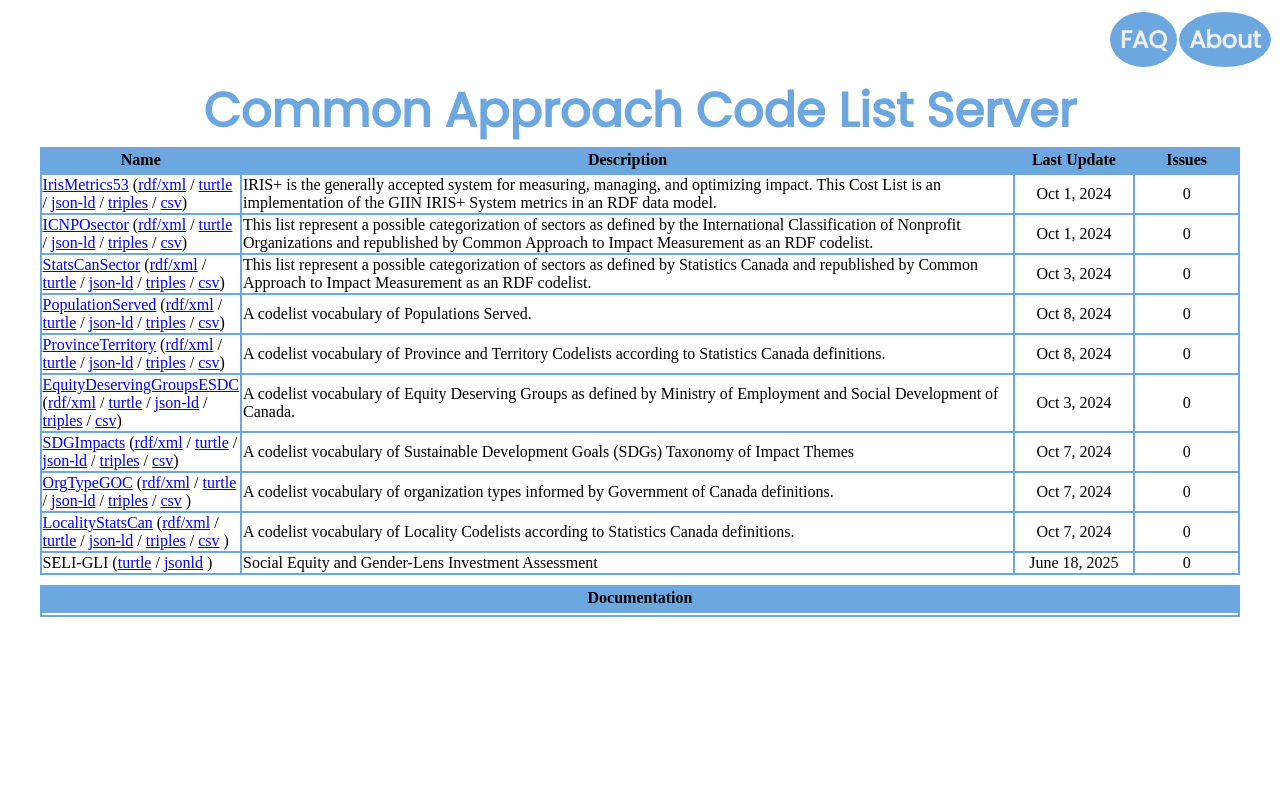
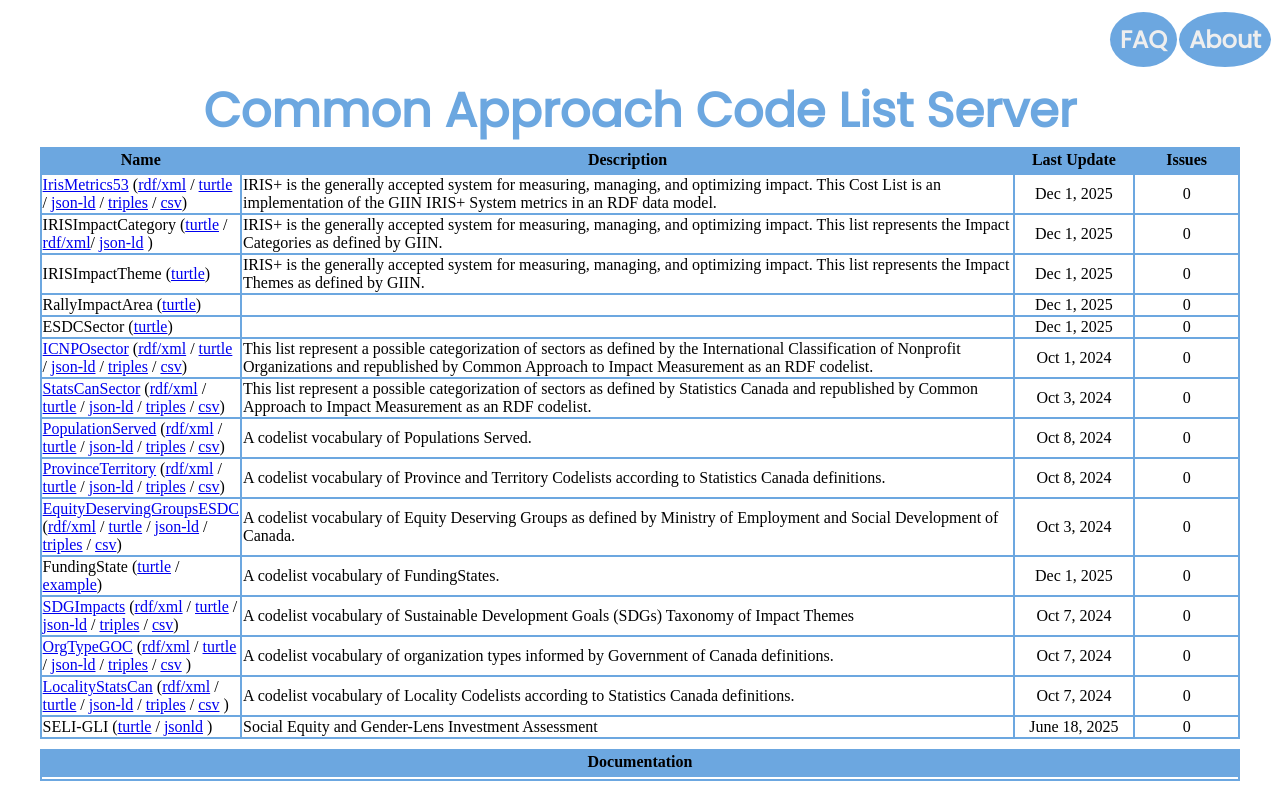
Before and after one commit to commonapproach/CodeLists, a PHP site: page / in a window 1280 px wide. Run offline with PHP 8.4, Linux system fonts and the light colour scheme; lists and menus that the app fills with data are empty.

Commit message:
refs #14: Update index.php to reflect new locations of CodeLists without subdirectories, adding a few missing IRIS+ Impact CodeLists to the index.

```diff
--- a/index.php
+++ b/index.php
@@ -93,63 +93,98 @@
   <th style="width:10px; text-align: center;">Issues</th>
  </tr>
  <tr>
-  <td><a href="IrisMetrics/IrisMetric53-en.html">IrisMetrics53</a> (<a href="IrisMetrics/IrisMetric53.owl">rdf/xml</a> / <a href="IrisMetrics/IrisMetric53.ttl">turtle</a> / <a href="IrisMetrics/IrisMetric53.jsonld">json-ld</a> / <a href="IrisMetrics/IrisMetric53.nt">triples</a> / <a href="IrisMetrics/IrisMetric53.csv">csv</a>)</td>
+  <td><a href="IrisMetric53-en.html">IrisMetrics53</a> (<a href="IrisMetric53.owl">rdf/xml</a> / <a href="IrisMetric53.ttl">turtle</a> / <a href="IrisMetric53.jsonld">json-ld</a> / <a href="IrisMetric53.nt">triples</a> / <a href="IrisMetric53.csv">csv</a>)</td>
   <td>IRIS+ is the generally accepted system for measuring, managing, and optimizing impact. This Cost List is an implementation of the GIIN IRIS+ System metrics in an RDF data model.
   </td>
-  <td style="text-align: center;">Oct 1, 2024</td>
+  <td style="text-align: center;">Dec 1, 2025</td>
   <td style="text-align: center;">0</td>
  </tr>
  <tr>
-  <td><a href="ICNPOsector/ICNPOsector-en.html">ICNPOsector</a> (<a href="ICNPOsector/ICNPOsector.owl">rdf/xml</a> / <a href="ICNPOsector/ICNPOsector.ttl">turtle</a> / <a href="ICNPOsector/ICNPOsector.jsonld">json-ld</a> / <a href="ICNPOsector/ICNPOsector.nt">triples</a> / <a href="ICNPOsector/ICNPOsector.csv">csv</a>)</td>
+  <td>IRISImpactCategory (<a href="IRISImpactCategory.ttl">turtle</a> / <a href="IRISImpactCategories.rdf">rdf/xml</a>/ <a href="IRISImpactCategories.jsonld">json-ld</a>  )</td>
+  <td>IRIS+ is the generally accepted system for measuring, managing, and optimizing impact. This list represents the Impact Categories as defined by GIIN.</td>
+  </td>
+  <td style="text-align: center;">Dec 1, 2025</td>
+  <td style="text-align: center;">0</td>
+ </tr>
+ <tr>
+  <td>IRISImpactTheme (<a href="IRISImpactTheme.ttl">turtle</a>)</td>
+  <td>IRIS+ is the generally accepted system for measuring, managing, and optimizing impact. This list represents the Impact Themes as defined by GIIN.</td>
+  </td>
+  <td style="text-align: center;">Dec 1, 2025</td>
+  <td style="text-align: center;">0</td>
+ </tr>
+ <tr>
+  <td>RallyImpactArea (<a href="RallyImpactArea.ttl">turtle</a>)</td>
+  <td>
+  </td>
+  <td style="text-align: center;">Dec 1, 2025</td>
+  <td style="text-align: center;">0</td>
+ </tr>
+ <tr>
+  <td>ESDCSector (<a href="ESDCSector.ttl">turtle</a>)</td>
+  <td>
+  </td>
+  <td style="text-align: center;">Dec 1, 2025</td>
+  <td style="text-align: center;">0</td>
+ </tr>
+ <tr>
+  <td><a href="ICNPOsector-en.html">ICNPOsector</a> (<a href="ICNPOsector.owl">rdf/xml</a> / <a href="ICNPOsector.ttl">turtle</a> / <a href="ICNPOsector.jsonld">json-ld</a> / <a href="ICNPOsector.nt">triples</a> / <a href="ICNPOsector.csv">csv</a>)</td>
   <td>This list represent a possible categorization of sectors as defined by the International Classification of Nonprofit Organizations
     and republished by Common Approach to Impact Measurement as an RDF codelist.</td>
   <td style="text-align: center;">Oct 1, 2024</td>
   <td style="text-align: center;">0</td>
  </tr>
  <tr>
-  <td><a href="StatsCanSector/StatsCanSector-en.html">StatsCanSector</a> (<a href="StatsCanSector/StatsCanSector.owl">rdf/xml</a> / <a href="StatsCanSector/StatsCanSector.ttl">turtle</a> / <a href="StatsCanSector/StatsCanSector.jsonld">json-ld</a> / <a href="StatsCanSector/StatsCanSector.nt">triples</a> / <a href="StatsCanSector/StatsCanSector.csv">csv</a>)</td>
+  <td><a href="StatsCanSector-en.html">StatsCanSector</a> (<a href="StatsCanSector.owl">rdf/xml</a> / <a href="StatsCanSector.ttl">turtle</a> / <a href="StatsCanSector.jsonld">json-ld</a> / <a href="StatsCanSector.nt">triples</a> / <a href="StatsCanSector.csv">csv</a>)</td>
   <td>This list represent a possible categorization of sectors as defined by Statistics Canada and republished by Common Approach to Impact Measurement as an RDF codelist.</td>
   <td style="text-align: center;">Oct 3, 2024</td>
   <td style="text-align: center;">0</td>
  </tr>
 
  <tr>
-  <td><a href="PopulationServed/PopulationServed-en.html">PopulationServed</a> (<a href="PopulationServed/PopulationServed.owl">rdf/xml</a> / <a href="PopulationServed/PopulationServed.ttl">turtle</a> / <a href="PopulationServed/PopulationServed.jsonld">json-ld</a> / <a href="PopulationServed/PopulationServed.nt">triples</a> / <a href="PopulationServed/PopulationServed.csv">csv</a>)</td>
+  <td><a href="PopulationServed-en.html">PopulationServed</a> (<a href="PopulationServed.owl">rdf/xml</a> / <a href="PopulationServed.ttl">turtle</a> / <a href="PopulationServed.jsonld">json-ld</a> / <a href="PopulationServed.nt">triples</a> / <a href="PopulationServed.csv">csv</a>)</td>
   <td>A codelist vocabulary of Populations Served.</td>
   <td style="text-align: center;">Oct 8, 2024</td>
   <td style="text-align: center;">0</td>
  </tr>
 
  <tr>
-  <td><a href="ProvinceTerritory/ProvinceTerritory-en.html">ProvinceTerritory</a> (<a href="ProvinceTerritory/ProvinceTerritory.owl">rdf/xml</a> / <a href="ProvinceTerritory/ProvinceTerritory.ttl">turtle</a> / <a href="ProvinceTerritory/ProvinceTerritory.jsonld">json-ld</a> / <a href="ProvinceTerritory/ProvinceTerritory.nt">triples</a> / <a href="ProvinceTerritory/ProvinceTerritory.csv">csv</a>)</td>
+  <td><a href="ProvinceTerritory-en.html">ProvinceTerritory</a> (<a href="ProvinceTerritory.owl">rdf/xml</a> / <a href="ProvinceTerritory.ttl">turtle</a> / <a href="ProvinceTerritory.jsonld">json-ld</a> / <a href="ProvinceTerritory.nt">triples</a> / <a href="ProvinceTerritory.csv">csv</a>)</td>
   <td>A codelist vocabulary of Province and Territory Codelists according to Statistics Canada definitions.</td>
   <td style="text-align: center;">Oct 8, 2024</td>
   <td style="text-align: center;">0</td>
  </tr>
 
  <tr>
-  <td><a href="EquityDeservingGroupsESDC/EquityDeservingGroupsESDC.html">EquityDeservingGroupsESDC</a> (<a href="EquityDeservingGroupsESDC/EquityDeservingGroupsESDC.owl">rdf/xml</a> / <a href="EquityDeservingGroupsESDC/EquityDeservingGroupsESDC.ttl">turtle</a> / <a href="EquityDeservingGroupsESDC/EquityDeservingGroupsESDC.jsonld">json-ld</a> / <a href="EquityDeservingGroupsESDC/EquityDeservingGroupsESDC.nt">triples</a> / <a href="EquityDeservingGroupsESDC/EquityDeservingGroupsESDC.csv">csv</a>)</td>
+  <td><a href="EquityDeservingGroupsESDC.html">EquityDeservingGroupsESDC</a> (<a href="EquityDeservingGroupsESDC.owl">rdf/xml</a> / <a href="EquityDeservingGroupsESDC.ttl">turtle</a> / <a href="EquityDeservingGroupsESDC.jsonld">json-ld</a> / <a href="EquityDeservingGroupsESDC.nt">triples</a> / <a href="EquityDeservingGroupsESDC.csv">csv</a>)</td>
   <td>A codelist vocabulary of Equity Deserving Groups as defined by Ministry of Employment and Social Development of Canada.</td>
   <td style="text-align: center;">Oct 3, 2024</td>
   <td style="text-align: center;">0</td>
  </tr>
 
  <tr>
-  <td><a href="SDGImpacts/SDGImpacts-en.html">SDGImpacts</a> (<a href="SDGImpacts/SDGImpacts.owl">rdf/xml</a> / <a href="SDGImpacts/SDGImpacts.ttl">turtle</a> / <a href="SDGImpacts/SDGImpacts.jsonld">json-ld</a> / <a href="SDGImpacts/SDGImpacts.nt">triples</a> / <a href="SDGImpacts/SDGImpacts.csv">csv</a>)</td>
+  <td>FundingState (<a href="FundingState.ttl">turtle</a> / <a href="FundingStateExample.ttl">example</a>)</td>
+  <td>A codelist vocabulary of FundingStates.</td>
+  <td style="text-align: center;">Dec 1, 2025</td>
+  <td style="text-align: center;">0</td>
+ </tr>
+
+ <tr>
+  <td><a href="SDGImpacts-en.html">SDGImpacts</a> (<a href="SDGImpacts.owl">rdf/xml</a> / <a href="SDGImpacts.ttl">turtle</a> / <a href="SDGImpacts.jsonld">json-ld</a> / <a href="SDGImpacts.nt">triples</a> / <a href="SDGImpacts.csv">csv</a>)</td>
   <td>A codelist vocabulary of Sustainable Development Goals (SDGs) Taxonomy of Impact Themes</td>
   <td style="text-align: center;">Oct 7, 2024</td>
   <td style="text-align: center;">0</td>
  </tr>
 
  <tr>
-  <td><a href="OrgTypeGOC/OrgTypeGOC-en.html">OrgTypeGOC</a> (<a href="OrgTypeGOC/OrgTypeGOC.owl">rdf/xml</a> / <a href="OrgTypeGOC/OrgTypeGOC.ttl">turtle</a> / <a href="OrgTypeGOC/OrgTypeGOC.jsonld">json-ld</a> / <a href="OrgTypeGOC/OrgTypeGOC.nt">triples</a> / <a href="OrgTypeGOC/OrgTypeGOC.csv">csv</a> )</td>
+  <td><a href="OrgTypeGOC-en.html">OrgTypeGOC</a> (<a href="OrgTypeGOC.owl">rdf/xml</a> / <a href="OrgTypeGOC.ttl">turtle</a> / <a href="OrgTypeGOC.jsonld">json-ld</a> / <a href="OrgTypeGOC.nt">triples</a> / <a href="OrgTypeGOC.csv">csv</a> )</td>
   <td>A codelist vocabulary of organization types informed by Government of Canada definitions.</td>
   <td style="text-align: center;">Oct 7, 2024</td>
   <td style="text-align: center;">0</td>
  </tr>
 
  <tr>
-  <td><a href="Locality/LocalityStatsCan-en.html">LocalityStatsCan</a> (<a href="Locality/LocalityStatsCan.owl">rdf/xml</a> / <a href="Locality/LocalityStatsCan.ttl">turtle</a> / <a href="Locality/LocalityStatsCan.jsonld">json-ld</a> / <a href="Locality/LocalityStatsCan.nt">triples</a> / <a href="Locality/LocalityStatsCan.csv">csv</a> )</td>
+  <td><a href="LocalityStatsCan-en.html">LocalityStatsCan</a> (<a href="LocalityStatsCan.owl">rdf/xml</a> / <a href="LocalityStatsCan.ttl">turtle</a> / <a href="LocalityStatsCan.jsonld">json-ld</a> / <a href="LocalityStatsCan.nt">triples</a> / <a href="LocalityStatsCan.csv">csv</a> )</td>
   <td>A codelist vocabulary of Locality Codelists according to Statistics Canada definitions.</td>
   <td style="text-align: center;">Oct 7, 2024</td>
   <td style="text-align: center;">0</td>
```
